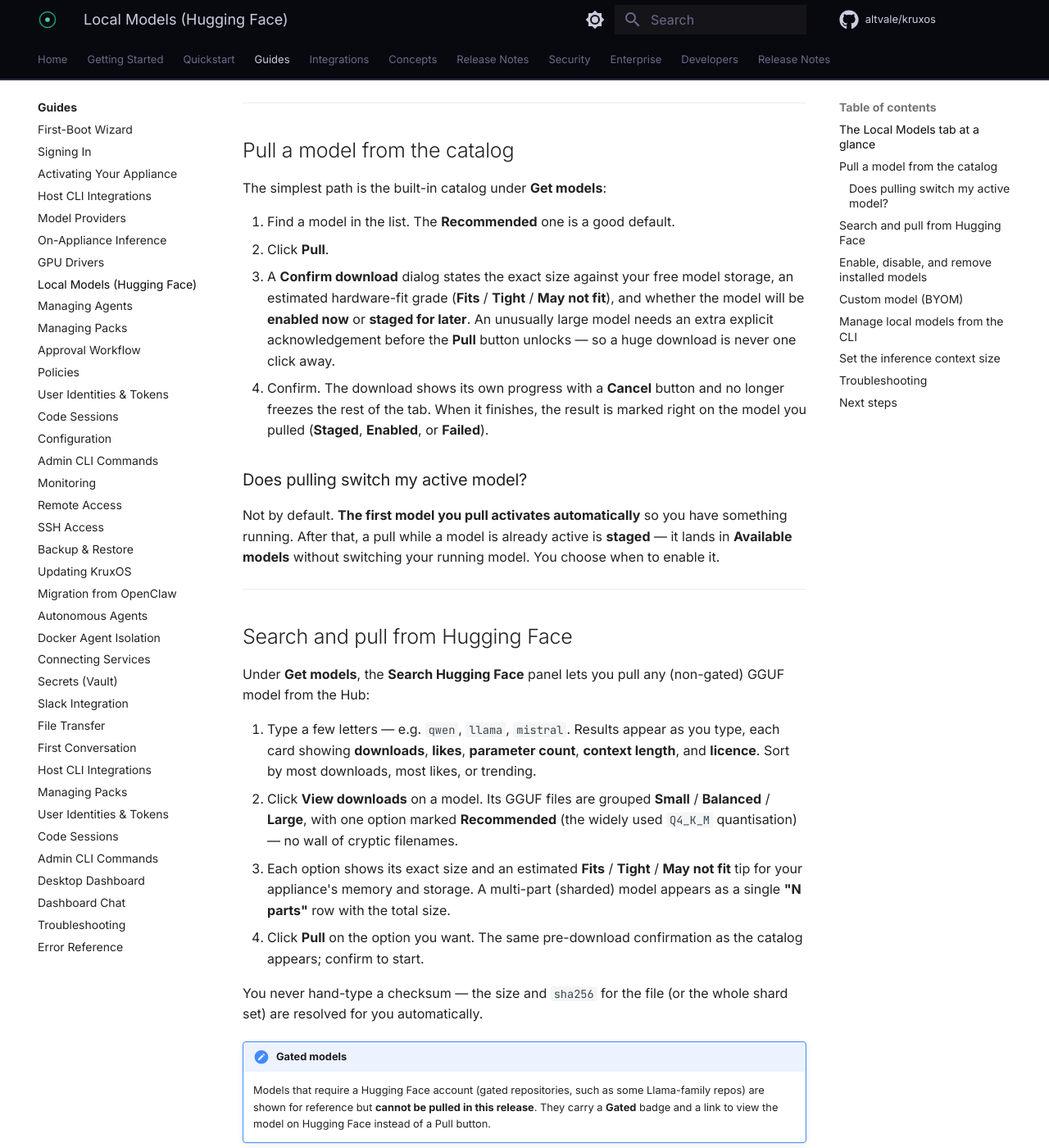
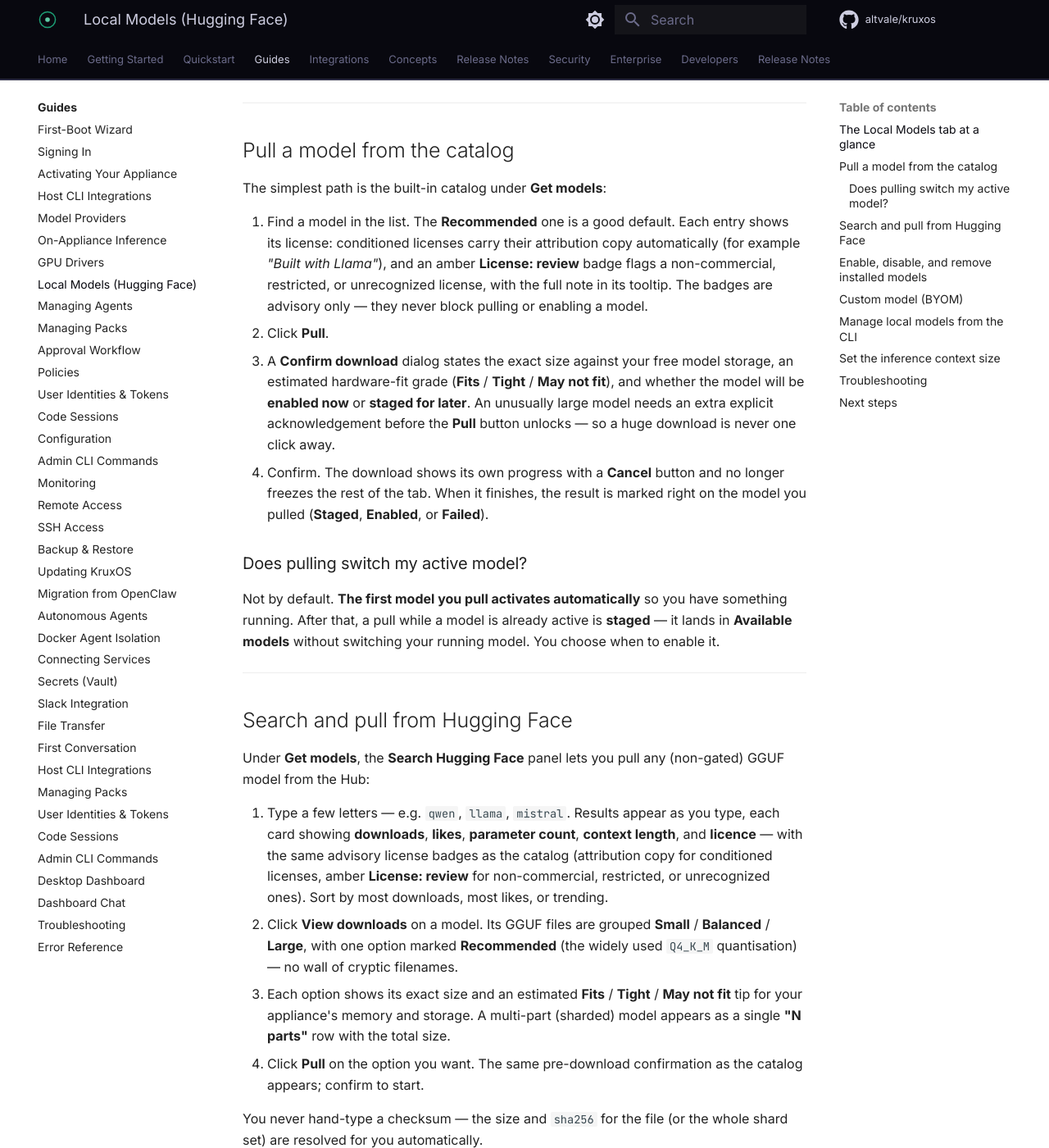
Before and after one commit to altvale/kruxos, an MkDocs documentation site: the page built from docs/public/docs/guides/local-models.md, in a window 1280 px wide and 1400 px high, scrolled down 1177 px. Shown: the whole window at 82% size. Built offline with MkDocs 1.6.1 and Material for MkDocs 9.7.7, drawn with Linux system fonts in a browser that asks for light colours; comment, search, counter and statistics services are not loaded.

Commit message:
docs: document the model-license advisory badges (v0.0.3) + Local Models tab name
Catalog entries and Hugging Face search results show advisory license
markers: automatic attribution copy for conditioned licenses (e.g.
'Built with Llama') and an amber 'License: review' badge for
non-commercial/restricted/unrecognized licenses, full note in the
tooltip. Advisory only — never blocks pulling or enabling a model.
Also fixes the two remaining 'Settings -> Inference' references in the
inference guide (tab renamed 'Local Models' in v0.0.3).

Closes #28

```diff
--- a/docs/public/docs/guides/local-models.md
+++ b/docs/public/docs/guides/local-models.md
@@ -45,7 +45,12 @@
 
 The simplest path is the built-in catalog under **Get models**:
 
-1. Find a model in the list. The **Recommended** one is a good default.
+1. Find a model in the list. The **Recommended** one is a good default. Each
+   entry shows its license: conditioned licenses carry their attribution copy
+   automatically (for example *"Built with Llama"*), and an amber
+   **License: review** badge flags a non-commercial, restricted, or
+   unrecognized license, with the full note in its tooltip. The badges are
+   advisory only — they never block pulling or enabling a model.
 2. Click **Pull**.
 3. A **Confirm download** dialog states the exact size against your free model
    storage, an estimated hardware-fit grade (**Fits** / **Tight** / **May not
@@ -73,8 +78,10 @@
 
 1. Type a few letters — e.g. `qwen`, `llama`, `mistral`. Results appear as you
    type, each card showing **downloads**, **likes**, **parameter count**,
-   **context length**, and **licence**. Sort by most downloads, most likes, or
-   trending.
+   **context length**, and **licence** — with the same advisory license badges
+   as the catalog (attribution copy for conditioned licenses, amber
+   **License: review** for non-commercial, restricted, or unrecognized ones).
+   Sort by most downloads, most likes, or trending.
 2. Click **View downloads** on a model. Its GGUF files are grouped **Small** /
    **Balanced** / **Large**, with one option marked **Recommended** (the widely
    used `Q4_K_M` quantisation) — no wall of cryptic filenames.
```
Also changed, not shown: docs/public/docs/guides/on-appliance-inference.md (+8 -3 lines).
